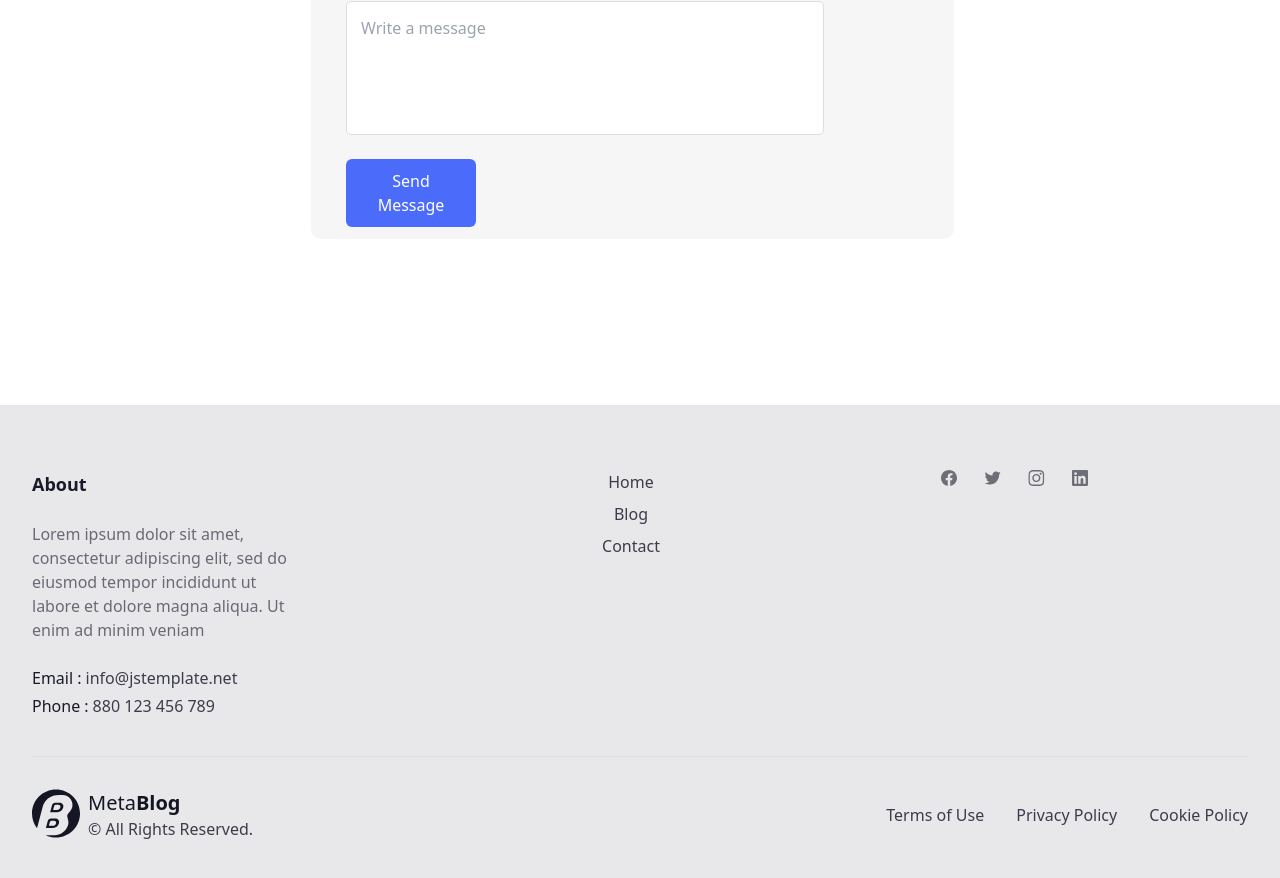
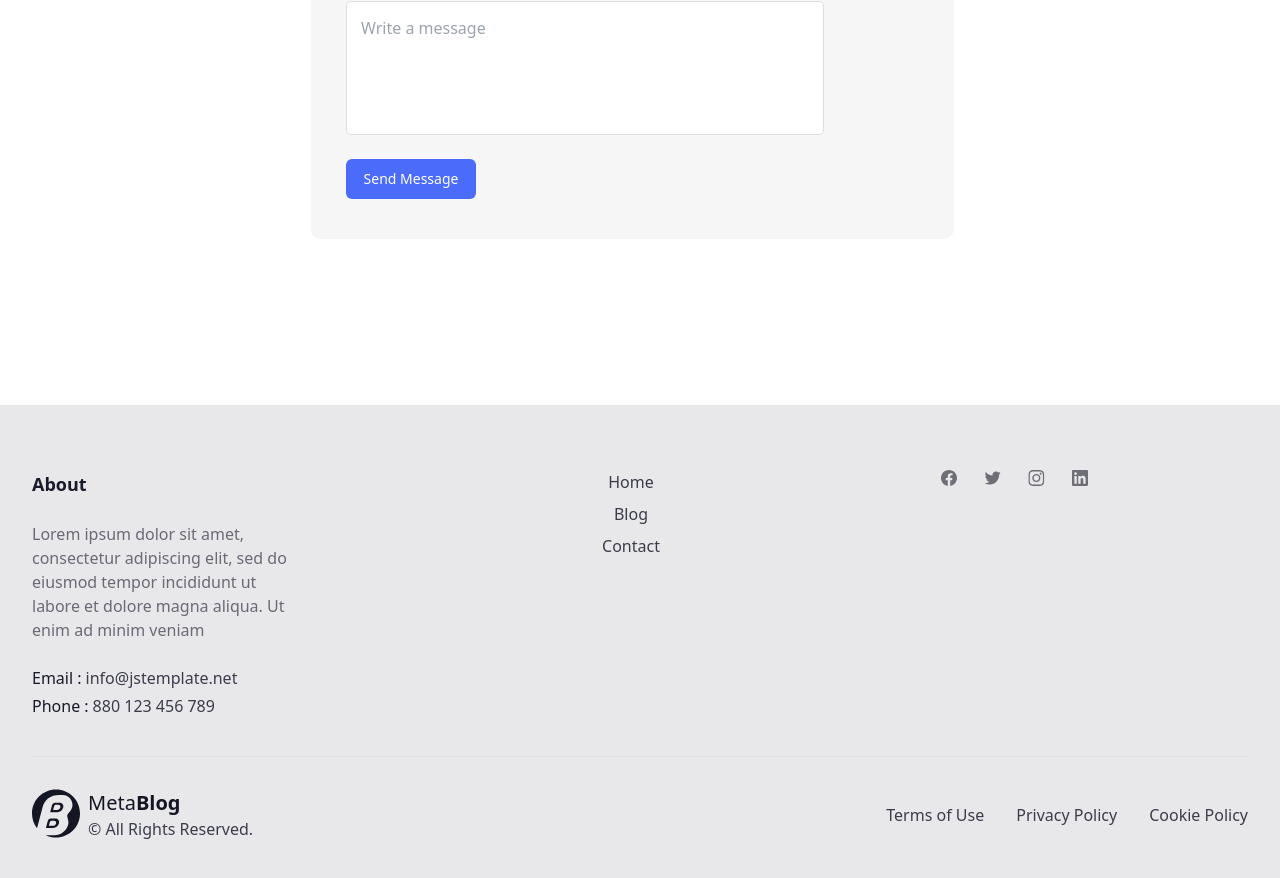
Before and after one commit to Badralbadral/Blog, a Next.js app: page /contact in a window 1280 px wide. Shown: the part 764-1642 px from the top of the page. Built offline with nearby package versions, Linux system fonts and the light colour scheme.

Commit message:
contact btn

```diff
--- a/src/pages/contact.js
+++ b/src/pages/contact.js
@@ -46,7 +46,7 @@ const Contact = () => {
             className=" resize-none rounded-[5px] border-[1px] border-[#DCDDDF] py-[14px] pl-[14px] pr-5 text-base w-[478px] h-[134px]"
             placeholder="Write a message"
           ></textarea>
-          <button className="bg-[#4B6BFB] rounded-md py-[10px] px-4 w-[130px] text-white">
+          <button className="bg-[#4B6BFB] rounded-md py-[10px] px-4 w-[130px] text-white text-sm font-medium">
             Send Message
           </button>
         </div>
```
